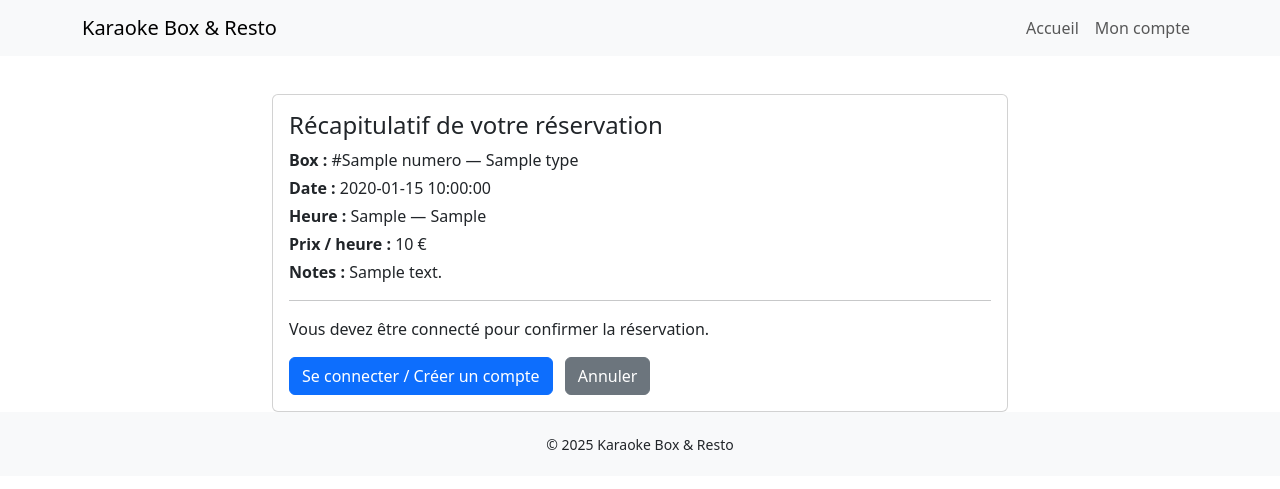
After one commit to manahak/projet_karaoke, a Flask app: template templates/confirm_reservation.html in a window 1280 px wide. The commit adds this page. Shown: the top 489 px of the page. Run offline with Flask 3, Linux system fonts and the light colour scheme; the template is opened without the code that fills it: most values are stand-ins (such as "Sample title", 1, 10 or a date in 2020).

Commit message:
TEST : implementation réservations

```diff
--- a/app.py
+++ b/app.py
@@ -6,6 +6,11 @@ from werkzeug.security import generate_password_hash, check_password_hash
 
 app = Flask(__name__)
 app.secret_key = "cle_secrete_change_moi"  # Nécessaire pour les sessions
+
+
+@app.context_processor
+def inject_current_year():
+    return { 'current_year': datetime.now().year }
 
 # Connexion MongoDB
 client = MongoClient("mongodb://localhost:27017/")
@@ -32,32 +37,109 @@ def index():
     return render_template("index.html", boxes=boxes, current_year=datetime.now().year)
 
 
-@app.route('/reserve_box', methods=["POST"])
-def reserve_box():
-    # Nécessite connexion
-    if "user" not in session:
+@app.route('/reserve_prepare', methods=["POST"])
+def reserve_prepare():
+    # Collect reservation details from the user and store in session.
+    box_id = request.form.get('box_id')
+    date = request.form.get('date')
+    heure_debut = request.form.get('heure_debut')
+    heure_fin = request.form.get('heure_fin')
+    notes = request.form.get('notes')
+
+    if not box_id or not date or not heure_debut or not heure_fin:
+        return redirect(url_for('index'))
+
+    # Basic validation of ObjectId
+    try:
+        ObjectId(box_id)
+    except Exception:
+        return redirect(url_for('index'))
+
+    session['pending_reservation'] = {
+        'box_id': box_id,
+        'date': date,
+        'heure_debut': heure_debut,
+        'heure_fin': heure_fin,
+        'notes': notes or ''
+    }
+
+    # If user not logged in, ask them to login first and then continue to confirmation
+    if 'user' not in session:
+        session['post_login_redirect'] = url_for('confirm_reservation')
         return redirect(url_for('login'))
 
-    box_id = request.form.get('box_id')
-    if not box_id:
+    return redirect(url_for('confirm_reservation'))
+
+
+@app.route('/confirm_reservation', methods=['GET'])
+def confirm_reservation():
+    pending = session.get('pending_reservation')
+    if not pending:
+        return redirect(url_for('index'))
+
+    # Fetch box details for display
+    try:
+        box = db.box.find_one({'_id': ObjectId(pending['box_id'])})
+    except Exception:
+        return redirect(url_for('index'))
+
+    if not box:
+        return redirect(url_for('index'))
+
+    return render_template('confirm_reservation.html', pending=pending, box={
+        '_id': str(box.get('_id')),
+        'numero': box.get('numero'),
+        'places': box.get('places'),
+        'type': box.get('type'),
+        'prix_horaire': box.get('prix_horaire')
+    })
+
+
+@app.route('/reservation_create', methods=['POST'])
+def reservation_create():
+    # Finalize reservation: user must be authenticated
+    if 'user' not in session:
+        session['post_login_redirect'] = url_for('confirm_reservation')
+        return redirect(url_for('login'))
+
+    pending = session.get('pending_reservation')
+    if not pending:
         return redirect(url_for('index'))
 
     try:
-        oid = ObjectId(box_id)
+        user_oid = ObjectId(session['user']['user_id'])
+        box_oid = ObjectId(pending['box_id'])
     except Exception:
         return redirect(url_for('index'))
 
-    box = db.box.find_one({"_id": oid})
-    if not box:
+    # Check box availability again
+    box = db.box.find_one({'_id': box_oid})
+    if not box or box.get('status') != 'libre':
+        # Box not available
+        session.pop('pending_reservation', None)
         return redirect(url_for('index'))
 
-    if box.get('status') != 'libre':
-        # Déjà réservé
-        return redirect(url_for('index'))
+    reservation_doc = {
+        'user_id': user_oid,
+        'box_id': box_oid,
+        'date': pending['date'],
+        'heure_debut': pending['heure_debut'],
+        'heure_fin': pending['heure_fin'],
+        'status': 'en_attente',
+        'notes': pending.get('notes', ''),
+        'created_at': datetime.utcnow()
+    }
 
-    username = session['user']['username']
-    db.box.update_one({"_id": oid}, {"$set": {"status": 'reservee', "reserved_by": username, "reserved_at": datetime.utcnow()}})
-    return redirect(url_for('index'))
+    db.reservation.insert_one(reservation_doc)
+
+    # Mark box as reserved to prevent double booking
+    db.box.update_one({'_id': box_oid}, {'$set': {'status': 'reservee', 'reserved_by': session['user']['username'], 'reserved_at': datetime.utcnow()}})
+
+    # Cleanup
+    session.pop('pending_reservation', None)
+    session.pop('post_login_redirect', None)
+
+    return redirect(url_for('dashboard'))
 
 
 @app.route('/dashboard')
@@ -113,11 +195,17 @@ def login():
 
         user = users.find_one({"username": username})
         if user and check_password_hash(user["password"], password):
+            # Store user info and id in session for later use
             session["user"] = {
                 "username": user["username"],
-                "role": user["role"]
+                "role": user["role"],
+                "user_id": str(user.get("_id"))
             }
-            # Après connexion, rediriger vers le tableau de bord
+            # If there is a post-login redirect (reservation flow), follow it
+            redirect_target = session.pop('post_login_redirect', None)
+            if redirect_target:
+                return redirect(redirect_target)
+            # Sinon, rediriger vers le tableau de bord
             return redirect(url_for("dashboard"))
         else:
             return "Identifiants invalides"
--- a/templates/base.html
+++ b/templates/base.html
@@ -29,7 +29,7 @@
             {% if session.get('user') %}
             <li class="nav-item dropdown">
               <a class="nav-link dropdown-toggle" href="#" id="userDropdown" role="button" data-bs-toggle="dropdown" aria-expanded="false">
-                {{ session.user.username }}
+                {{ session.get('user')['username'] }}
               </a>
               <ul class="dropdown-menu dropdown-menu-end" aria-labelledby="userDropdown">
                 <li><a class="dropdown-item" href="{{ url_for('dashboard') }}">Tableau de bord</a></li>
--- /dev/null
+++ b/templates/confirm_reservation.html
@@ -0,0 +1,34 @@
+{% extends "base.html" %}
+
+{% block title %}Récapitulatif réservation - Karaoke Box & Resto{% endblock %}
+
+{% block content %}
+  <div class="row justify-content-center mt-4">
+    <div class="col-md-8">
+      <div class="card">
+        <div class="card-body">
+          <h4 class="card-title">Récapitulatif de votre réservation</h4>
+          <p class="mb-1"><strong>Box :</strong> #{{ box.numero }} — {{ box.type|capitalize }}</p>
+          <p class="mb-1"><strong>Date :</strong> {{ pending.date }}</p>
+          <p class="mb-1"><strong>Heure :</strong> {{ pending.heure_debut }} — {{ pending.heure_fin }}</p>
+          <p class="mb-1"><strong>Prix / heure :</strong> {{ box.prix_horaire }} €</p>
+          {% if pending.notes %}
+            <p class="mb-1"><strong>Notes :</strong> {{ pending.notes }}</p>
+          {% endif %}
+          <hr>
+          {% if session.get('user') %}
+            <p>Vous êtes connecté en tant que <strong>{{ session.get('user')['username'] }}</strong>. Confirmez pour finaliser la réservation.</p>
+            <form method="POST" action="{{ url_for('reservation_create') }}">
+              <button class="btn btn-success" type="submit">Confirmer la réservation</button>
+              <a class="btn btn-secondary ms-2" href="{{ url_for('index') }}">Annuler</a>
+            </form>
+          {% else %}
+            <p>Vous devez être connecté pour confirmer la réservation.</p>
+            <a class="btn btn-primary" href="{{ url_for('login') }}">Se connecter / Créer un compte</a>
+            <a class="btn btn-secondary ms-2" href="{{ url_for('index') }}">Annuler</a>
+          {% endif %}
+        </div>
+      </div>
+    </div>
+  </div>
+{% endblock %}
```
Also changed, not shown: templates/index.html (+22 -2 lines).
